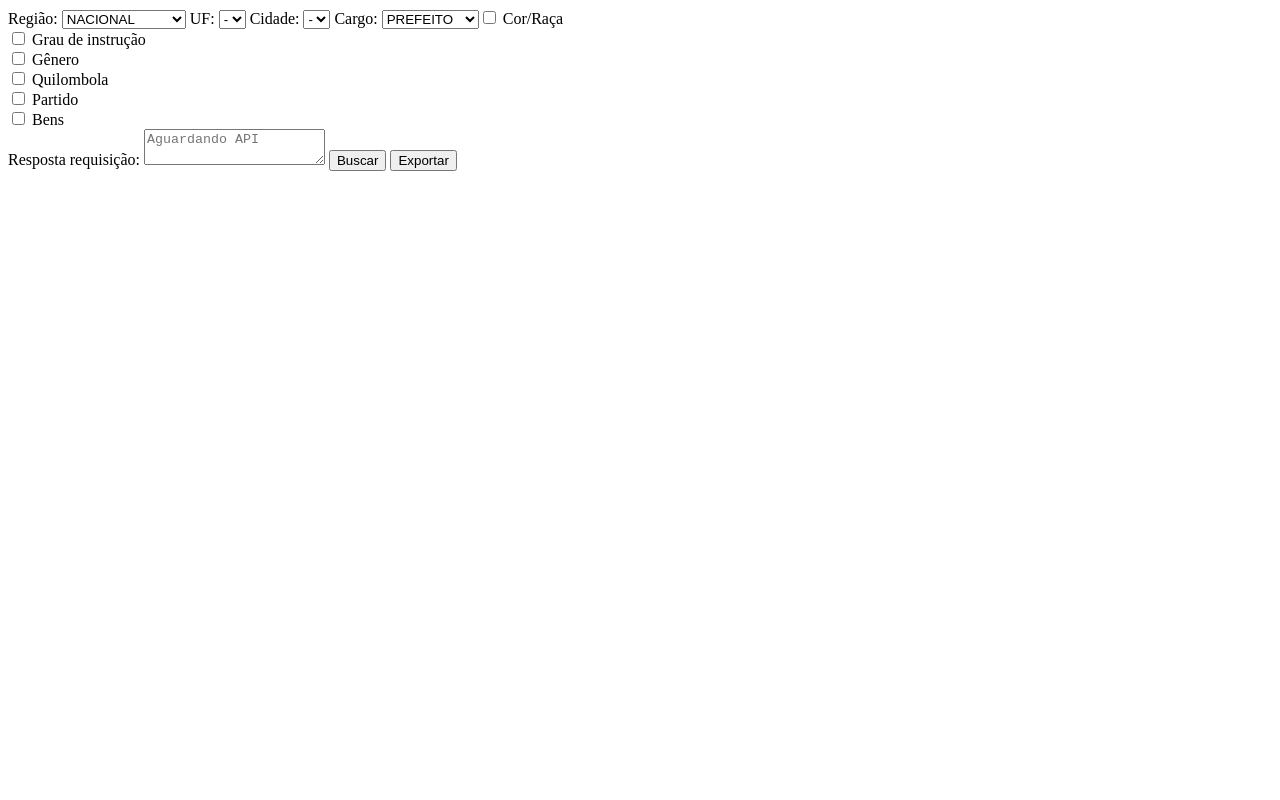
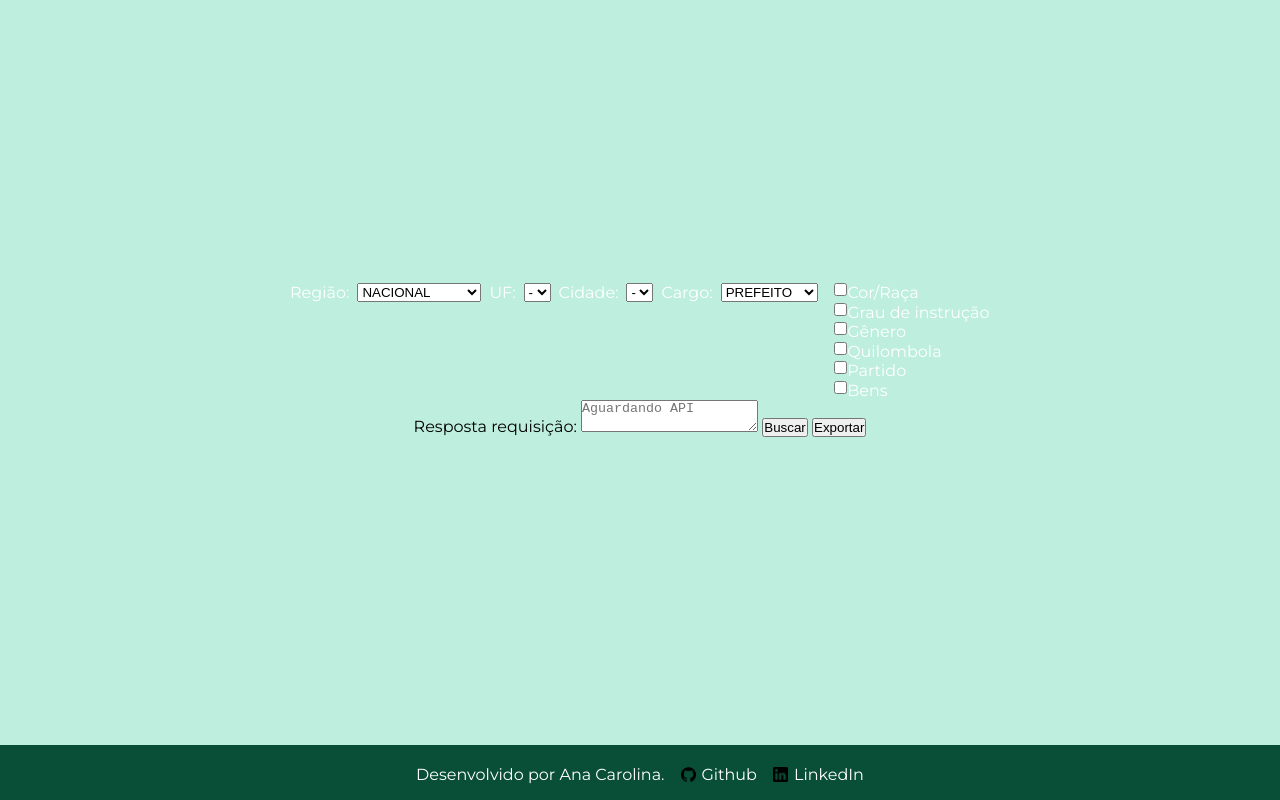
Before and after one commit to ana-carolina-nunes/improved-tse, a plain HTML site: page index.html in a window 1280 px wide. Drawn offline with Linux system fonts and the light colour scheme.

Commit message:
Update index.html
readequação de posicionamento de campos

```diff
--- a/index.html
+++ b/index.html
@@ -3,9 +3,12 @@
 
 <head>
     <title>🗳 TSE</title>
+    <link rel="stylesheet" href="style.css">
 </head>
 
 <body>
+    <section class="filtros">
+        <section class="combos">
             <label for="regioes">Região:</label>
             <select id="regiao">
                 <option>NACIONAL</option>
@@ -27,23 +30,59 @@
             <select id="cargo">
                 <option>PREFEITO</option>
                 <option>VEREADOR</option>
+            </select>
+        </section>
+
+        <section class="opcoes">
+            <section class="opt">
                 <input type="checkbox" id="chkCor" name="chkCor" value="cor">
                 <label for="chkCor">Cor/Raça</label><br>
+            </section>
+            <section class="opt">
                 <input type="checkbox" id="chkGrauInstrucao" name="chkGrauInstrucao" value="grauInstrucao">
                 <label for="chkGrauInstrucao">Grau de instrução</label><br>
+            </section>
+            <section class="opt">
                 <input type="checkbox" id="chkGenero" name="chkGenero" value="genero">
                 <label for="chkGenero">Gênero</label><br>
+            </section>
+            <section class="opt">
                 <input type="checkbox" id="chkQuilombola" name="chkQuilombola" value="quilombola">
                 <label for="chkQuilombola">Quilombola</label><br>
+            </section>
+            <section class="opt">
                 <input type="checkbox" id="chkPartido" name="chkPartido" value="partido">
                 <label for="chkPartido">Partido</label><br>
+            </section>
+            <section class="opt">
                 <input type="checkbox" id="chkBens" name="chkBens" value="bens">
                 <label for="chkBens">Bens</label><br>
-        <label>Resposta requisição:</label>
+            </section>
+        </section>
+    </section>
+
+    <section class="resultados"> <label>Resposta requisição:</label>
         <textarea id="result" placeholder="Aguardando API"></textarea>
         </form>
         <button id="btnRequest" class="send_request">Buscar</button>
         <button id="btnExport" class="export_csv">Exportar</button>
+    </section>
+
+    <footer class="rodape">
+        <section class="footer_text">
+            <p class="credits">
+                Desenvolvido por Ana Carolina.
+            </p>
+            <a class="apresentacao_links_navegacao" href="https://github.com/ana-carolina-nunes">
+                <img class = "container_img_logo" src="./assets/github_logo.png">
+                Github
+            </a>
+            <a class="apresentacao_links_navegacao" href="https://www.linkedin.com/in/ana-carolina-nunes-16703914b/">
+                <img class = "container_img_logo" src="./assets/limkedin_logo.png">
+                LinkedIn
+            </a>
+        </section>
+    </footer>
 </body>
 <script src="main.js"></script>
 
```
Lines whose indentation alone changed are shown as unchanged.
